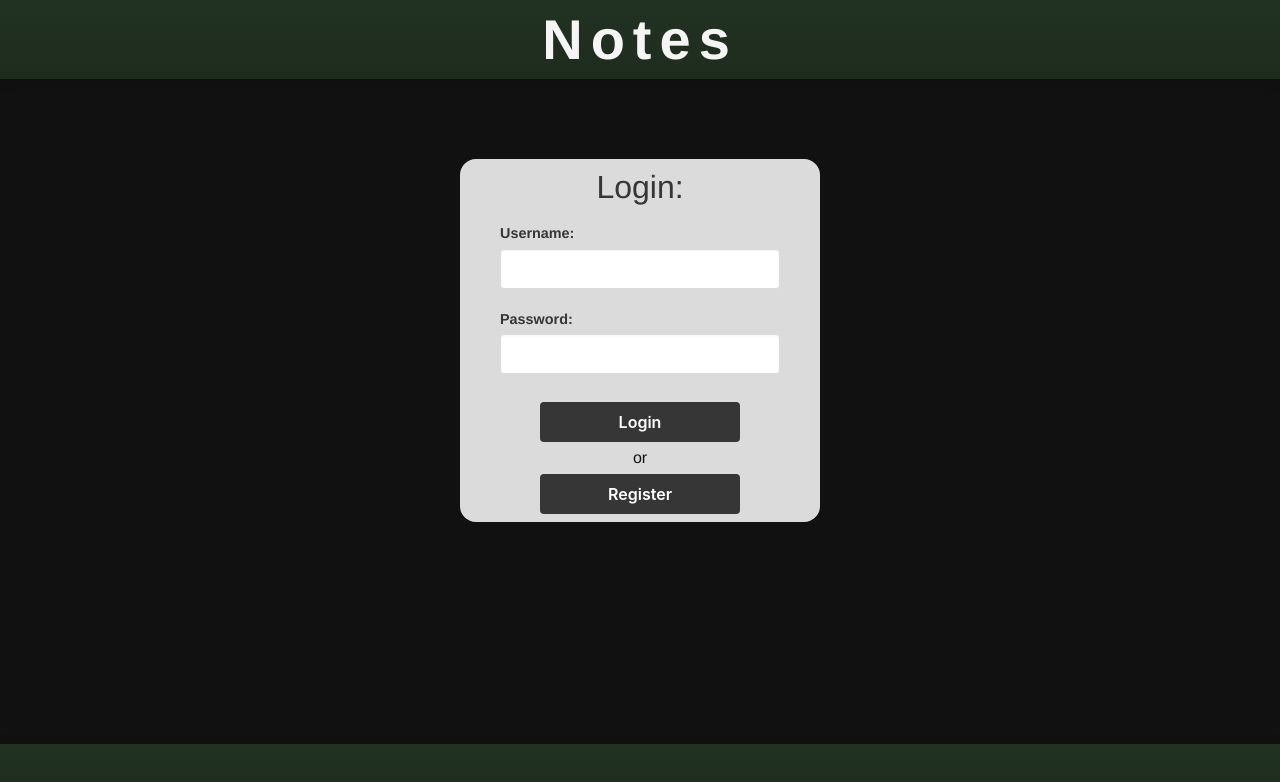
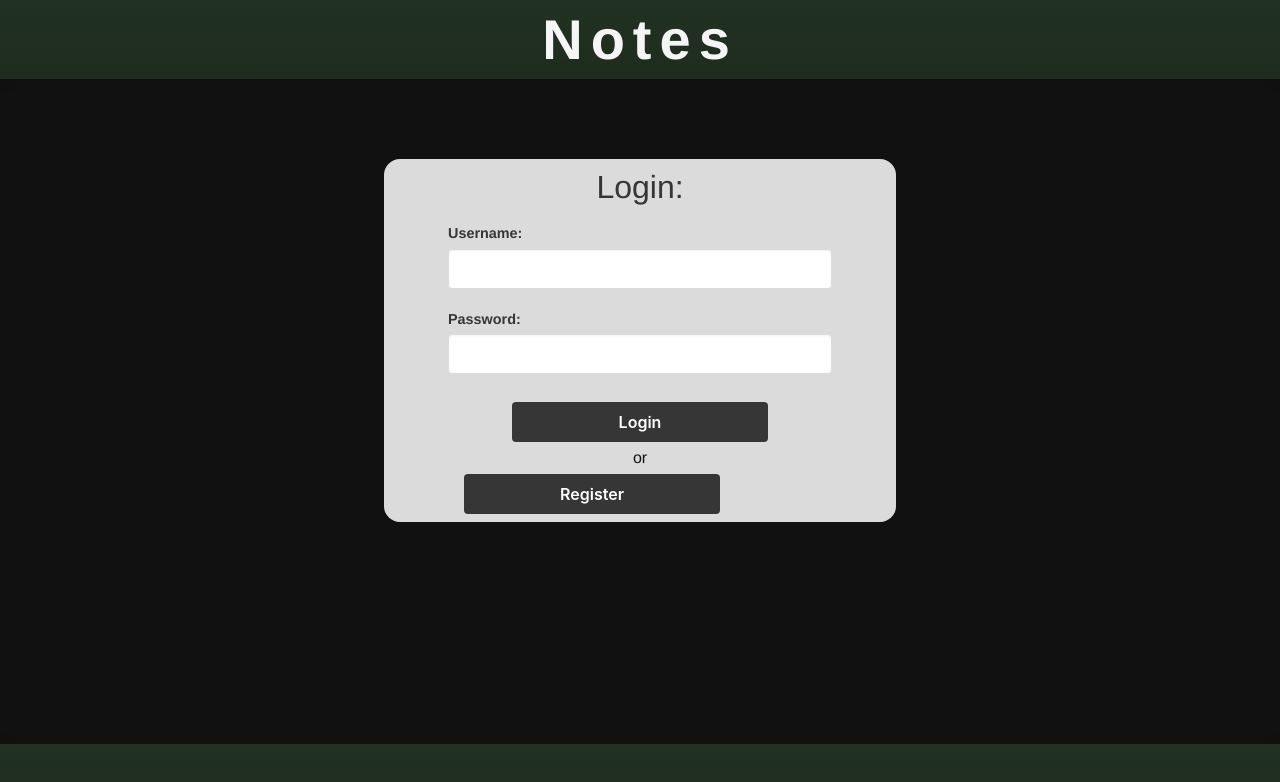
Before and after one commit to kylbutlr/notes-app-react, a React (Create React App) app: page / in a window 1280 px wide. Shown: the top 782 px of the page. Built offline with nearby package versions, Linux system fonts and the light colour scheme.

Commit message:
responsiveness fix

```diff
--- a/src/App.css
+++ b/src/App.css
@@ -77,7 +77,7 @@ input[name=id] {
 
 .header input[type=submit] {
   height: 5vh;
-  width: 10vh;
+  width: 15vw;
 }
 
 .invisible-search {
@@ -92,18 +92,18 @@ input[name=id] {
 .navigation {
   display: flex;
   justify-content: space-between;
-  width: 41vh;
+  width: 72.5vw;
 }
 
 .navigation button {
   height: 5vh;
-  width: 20vh;
+  width: 35vw;
 }
 
 .body div {
   display: flex;
   flex-direction: column;
-  width: 45vh;
+  width: 85vw;
 }
 
 .body label span {
@@ -238,7 +238,7 @@ h4 {
 .header input[type=text] {
   height: 5vh;
   box-sizing: border-box;
-  width: 40vh;
+  width: 75vw;
   margin: 0 0 2vh;
 }
 
@@ -248,7 +248,7 @@ h4 {
 }
 
 .header input[type=text] {
-  width: 30vh;
+  width: 57.5vw;
   margin: 0 0 0.5rem;
 }
 
@@ -266,7 +266,7 @@ input[type=submit] {
 .create-tag input[type=submit],
 .edit-tag input[type=submit] {
   height: 5vh;
-  width: 30vh;
+  width: 50vw;
   margin: 0.5rem 5vh 0;
 }
 
@@ -283,7 +283,7 @@ input[type=submit] {
 .or {
   background: transparent !important;
   margin: 0.25rem auto 0;
-  width: 5vh !important;
+  width: 5vw !important;
   text-align: center;
 }
 
@@ -366,7 +366,7 @@ input[type=submit] {
 
 .view-tags .list-buttons button {
   height: 6vh;
-  width: 12.5vh;
+  width: 25vw;
 }
 
 .view-tags .list-buttons button:first-child {
@@ -383,13 +383,13 @@ input[type=submit] {
   display: flex;
   justify-content: space-between;
   margin: 0 auto;
-  width: 41vh;
+  width: 72.5vw;
 }
 
 .footer-buttons button,
 .invisible-delete-button {
   height: 5vh;
-  width: 20vh;
+  width: 35vw;
 }
 
 label.field:not(:last-child) {
@@ -432,38 +432,32 @@ span.label:not(:last-child) {
   }
 
   .header input[type=text] {
-    width: 30vh;
+    width: 60vw;
   }
 
   .header input[type=submit] {
-    width: 10vh;
+    width: 15vw;
+  }
+
+  .body div {
+    width: 60vw;
   }
 
   .list-buttons button {
     opacity: 0.75;
-    width: 7.5vh;
     height: 4vh;
   }
 
   .view-tags .list-buttons button {
     height: 4vh;
-    width: 10vh;
+    width: 15vw;
   }
 
-  .login input[type=submit],
-  .login button,
-  .register input[type=submit],
-  .register button,
-  .create-note input[type=submit],
-  .edit-note input[type=submit],
-  .create-tag input[type=submit],
-  .edit-tag input[type=submit] {
-    width: 25vh;
-  }
-
-  .navigation button,
-  .footer-buttons button {
-    width: 20vh;
+  .create-note,
+  .create-tag,
+  .edit-note,
+  .edit-tag {
+    width: 55vw !important;
   }
 
   .login input[type=text],
@@ -475,7 +469,28 @@ span.label:not(:last-child) {
   .create-tag input[type=text],
   .edit-tag input[type=text],
   .header input[type=text] {
-    width: 35vh;
+    width: 45vw;
+  }
+
+  .login input[type=submit],
+  .login button,
+  .register input[type=submit],
+  .register button,
+  .create-note input[type=submit],
+  .edit-note input[type=submit],
+  .create-tag input[type=submit],
+  .edit-tag input[type=submit] {
+    width: 30vw;
+  }
+
+  .navigation,
+  .footer-buttons {
+    width: 51vw;
+  }
+
+  .navigation button,
+  .footer-buttons button {
+    width: 25vw;
   }
 
   .login button,
@@ -494,6 +509,18 @@ span.label:not(:last-child) {
 
 @media only screen and (min-width: 1024px) {
 
+  .body div {
+    width: 40vw;
+  }
+
+  .header input[type=text] {
+    width: 17.5vw;
+  }
+
+  .header input[type=submit] {
+    width: 7.5vw;
+  }
+
   .login,
   .register {
     margin: 10vh auto 0;
@@ -507,6 +534,45 @@ span.label:not(:last-child) {
   .view-tags .list-buttons button {
     height: 6vh;
     width: 7.5vh;
+  }
+
+  .create-note,
+  .create-tag,
+  .edit-note,
+  .edit-tag {
+    width: 35vw !important;
+  }
+
+  .login input[type=text],
+  .login input[type=password],
+  .register input[type=text],
+  .register input[type=password],
+  .create-note input[type=text],
+  .edit-note input[type=text],
+  .create-tag input[type=text],
+  .edit-tag input[type=text] {
+    width: 30vw;
+  }
+
+  .login input[type=submit],
+  .login button,
+  .register input[type=submit],
+  .register button,
+  .create-note input[type=submit],
+  .edit-note input[type=submit],
+  .create-tag input[type=submit],
+  .edit-tag input[type=submit] {
+    width: 20vw;
+  }
+
+  .navigation,
+  .footer-buttons {
+    width: 31vw;
+  }
+
+  .navigation button,
+  .footer-buttons button {
+    width: 15vw;
   }
 
 }
```
